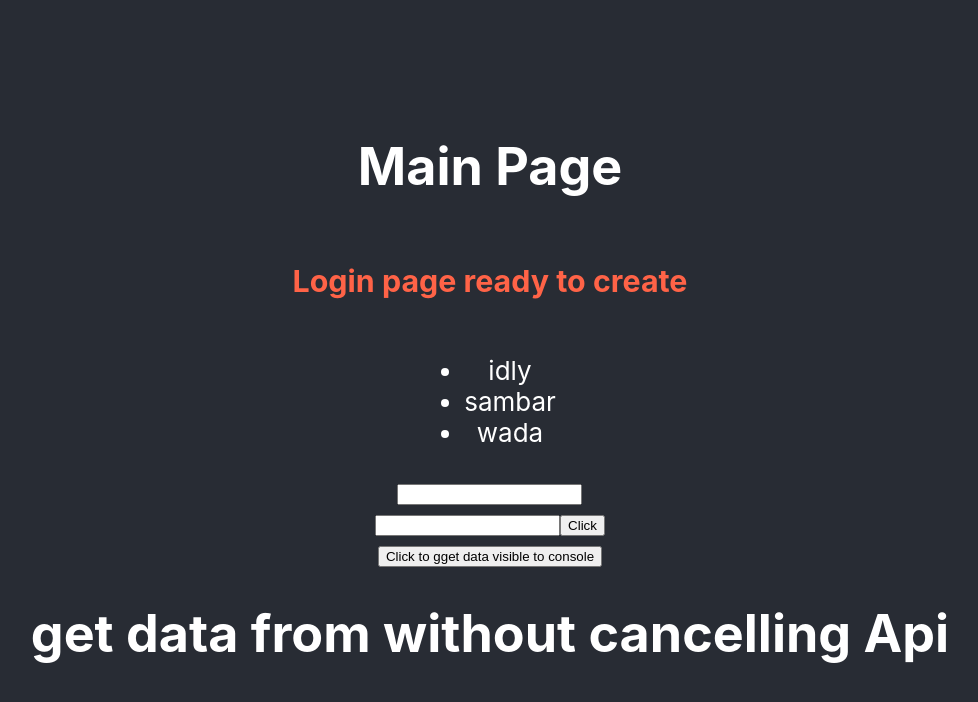
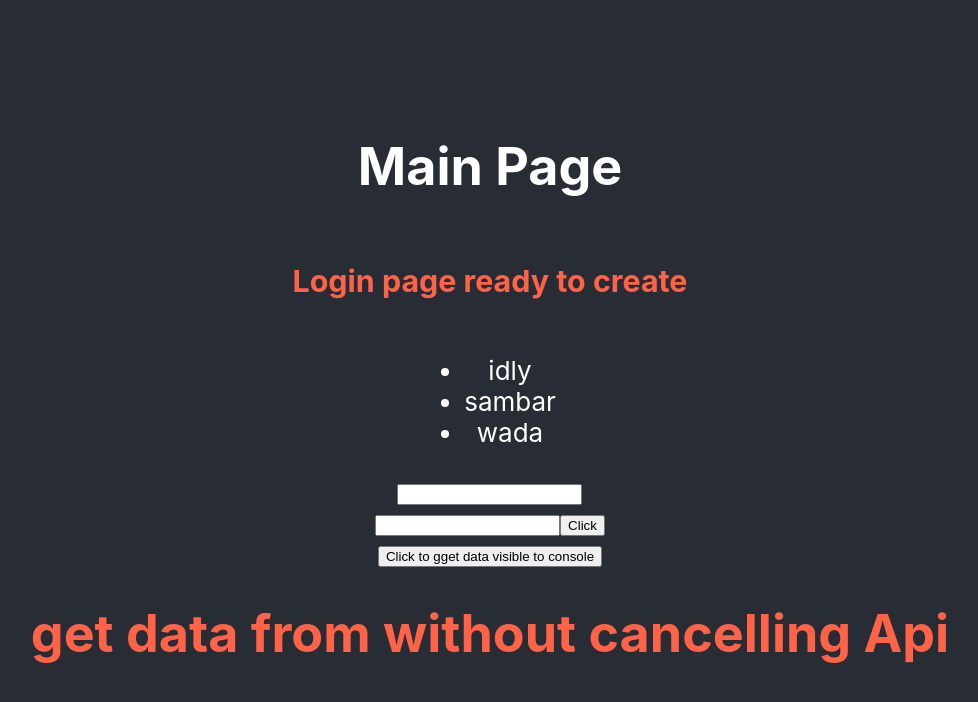
Before and after one commit to riha7/mypages, a React (Create React App) app: page / in a window 1280 px wide. Shown: the top 702 px of the page, without its empty margins (150-1128 px from the left). Built offline with nearby package versions, Linux system fonts and the light colour scheme.

Commit message:
color added

```diff
--- a/src/GetdataWithoutcancellingApi.js
+++ b/src/GetdataWithoutcancellingApi.js
@@ -3,7 +3,7 @@ import React from 'react'
 const GetdataWithoutcancellingApi = () => {
     return (
         <div>
-            <h1>get data from without cancelling Api</h1>
+            <h1 style={{color:'tomato'}}>get data from without cancelling Api</h1>
         </div>
     )
 }
```
